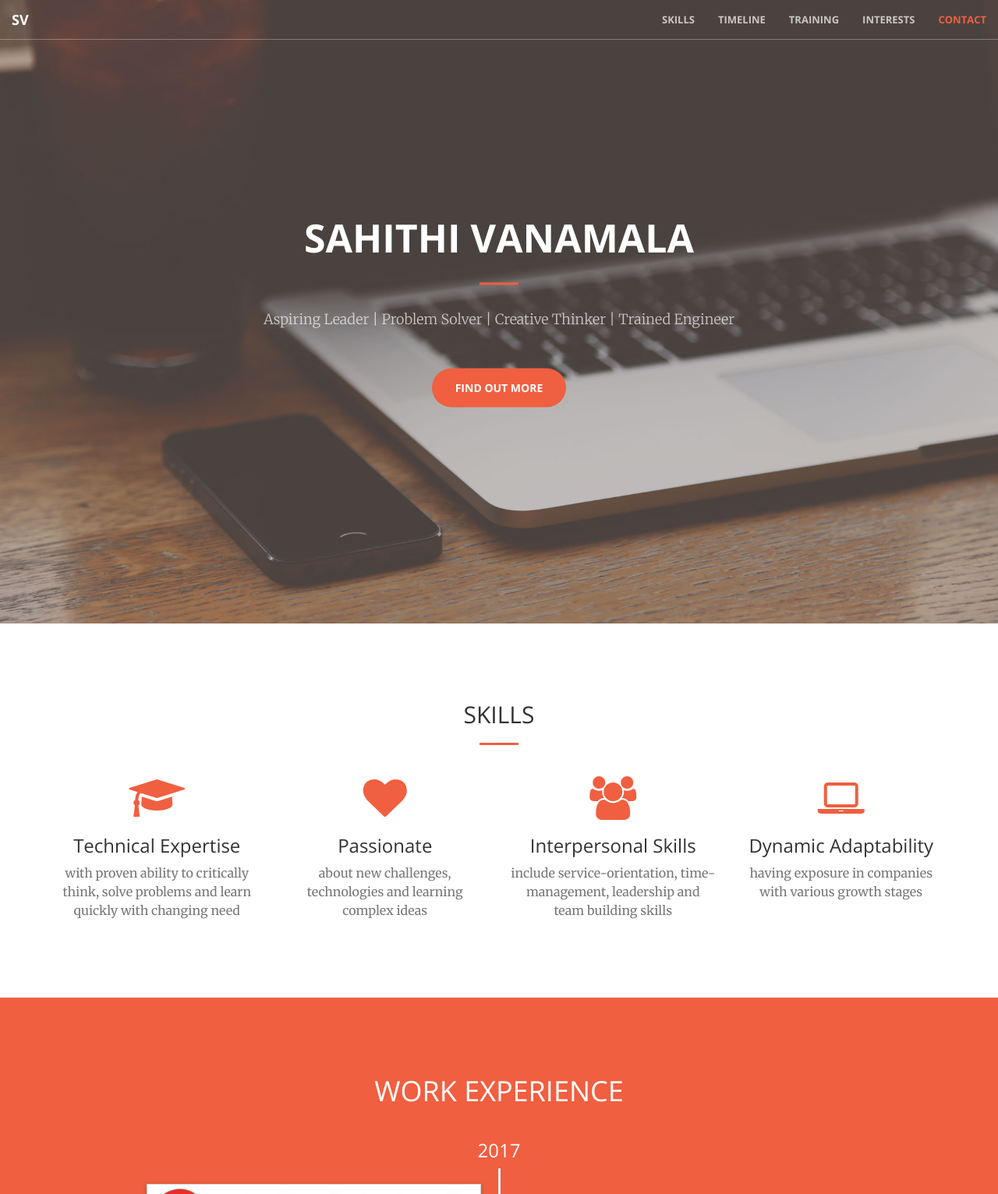
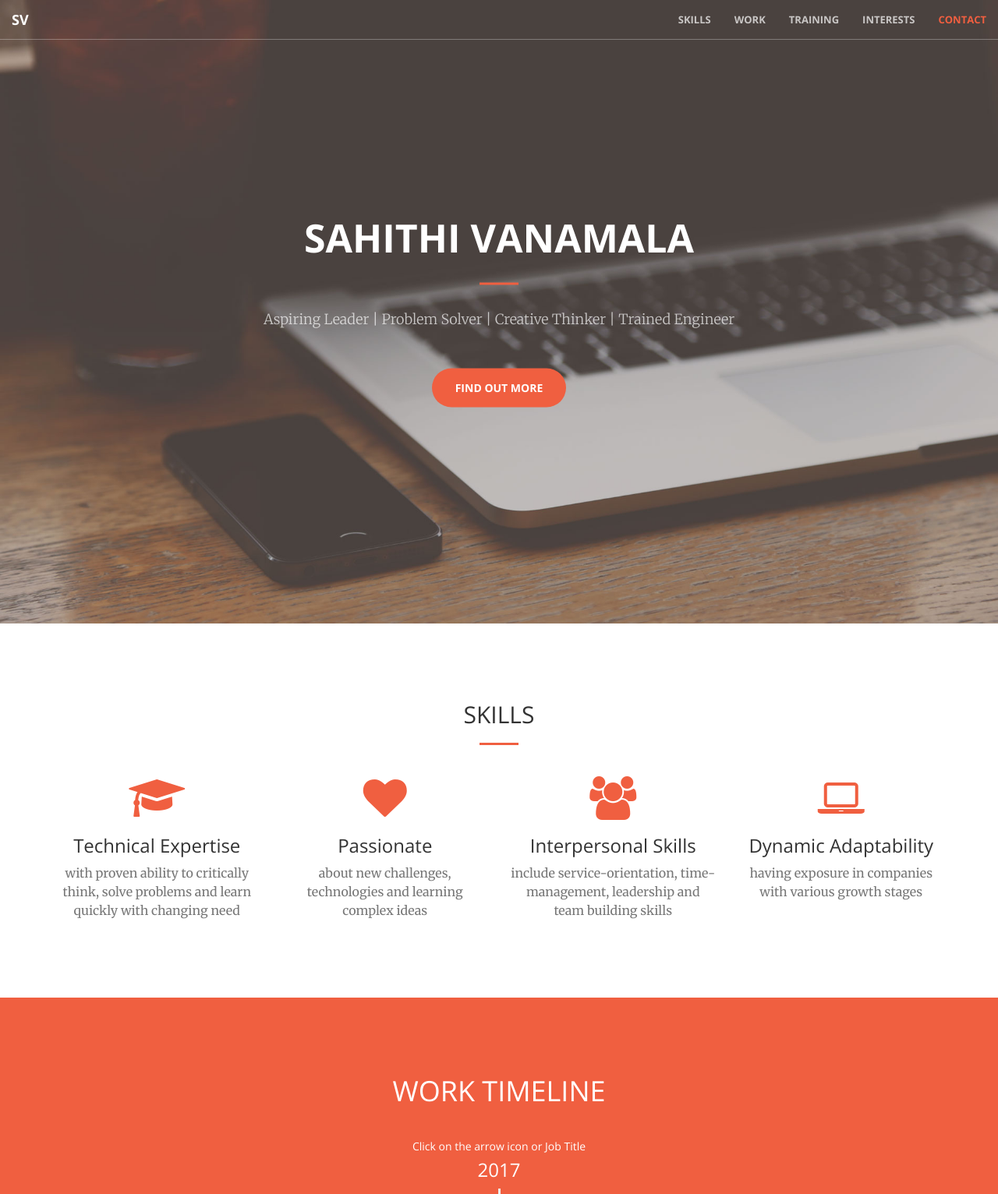
Before and after one commit to SahithiV/SahithiV.github.io, a plain HTML site: page index.html in a window 1280 px wide. Shown: the top 1532 px of the page at 78% size. Drawn offline with nearby package versions, Linux system fonts and the light colour scheme.

Commit message:
changes to work timeline

```diff
--- a/index.html
+++ b/index.html
@@ -55,7 +55,7 @@
                         <a class="page-scroll" href="#skills">SKILLS</a>
                     </li>
                     <li>
-                        <a class="page-scroll" href="#timeline">TIMELINE</a>
+                        <a class="page-scroll" href="#work">WORK</a>
                     </li>
 					<li>
 						<a class="page-scroll" href="#training">TRAINING</a>
@@ -127,12 +127,13 @@
         </div>
     </section>
 
-    <section class="bg-primary" id="timeline">
+    <section class="bg-primary" id="work">
         <div class="container">
             <div class="row">
 				<div class ="col-xl-10 col-lg-10 col-md-10 col-sm-10 col-lg-offset-1 text-center">
-					<h1 class="section-heading">WORK EXPERIENCE</h1>
+					<h1 class="section-heading">WORK TIMELINE</h1>
                     <hr class="primary">
+                    <h5 class="section-heading">Click on the arrow icon or Job Title</h5>
                     <h3 class="section-heading">2017</h3>
 
 						<ul class="timeline">
```
